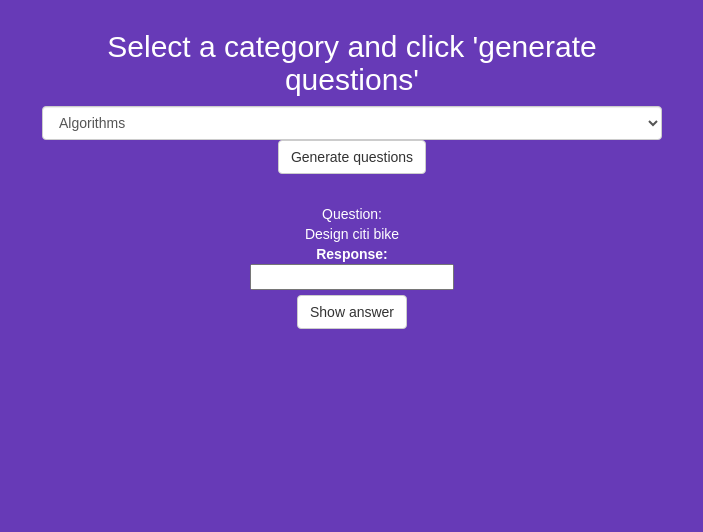
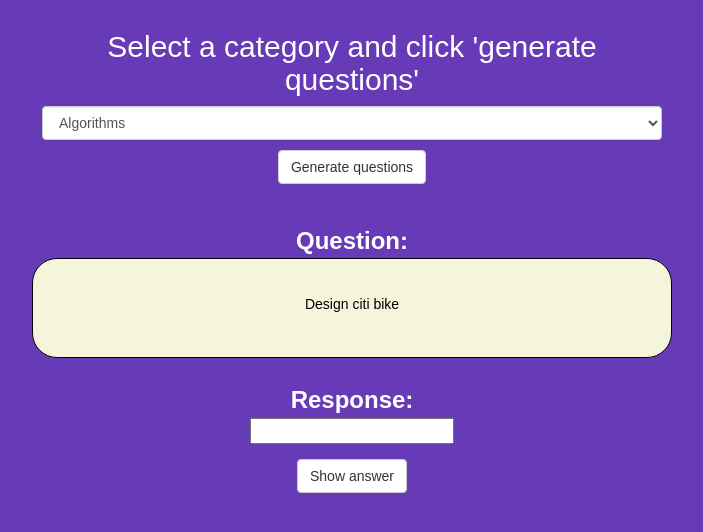
Before and after one commit to CS4-QuizApp/QuizApp, a React (Create React App) app in the folder App/App/: page /#/ in a window 1280 px wide. Shown: the top 532 px of the page, without its empty margins (288-991 px from the left). Built offline with nearby package versions, Linux system fonts and the light colour scheme.

Commit message:
upgraded styles 2

```diff
--- a/App/App/src/App.css
+++ b/App/App/src/App.css
@@ -2,8 +2,40 @@
   margin: auto;
     width: 50%;
     padding: 10px;
+    color:white;
+    margin-bottom: 10px;
 }
 
+/* .login {
+  margin-top: 50px;
+  margin: auto;
+} */
+
+.textWhite{
+  color:white;
+  font-size: 24px;
+  font-weight: bold;
+}
+
+.questionBox {
+  border: 1px solid black;
+  border-radius: 25px;
+  color: black;
+  background-color: beige;
+  width: 50%;
+  height: 100px;
+  margin: auto;
+  padding: 35px;
+  margin-bottom: 25px;
+}
+
+.questionBox form label{
+  color:black;
+}
+
+.button{
+  margin-top:10px;
+}
 
 
 /* ---------------------------------------------------------------------------------- */
--- a/App/App/src/components/Display.jsx
+++ b/App/App/src/components/Display.jsx
@@ -38,9 +38,9 @@ class Display extends Component {
     }
     return (
       <div>
-        Question:
+        <div className='textWhite'> Question: </div>
         <Prompt questions={questions} currentIndex={currentIndex}/>
-        <Button onClick={this.showClick}> Show answer </Button>
+        <Button className="button" onClick={this.showClick}> Show answer </Button>
         {answerArea}
       </div>
     )
--- a/App/App/src/components/LoginPage.jsx
+++ b/App/App/src/components/LoginPage.jsx
@@ -1,17 +1,18 @@
 import React, { Component } from 'react';
+import { Button } from 'react-bootstrap';
 
 class LoginPage extends Component {
   render() {
     return (
-      <div>
-        <h1> LOGIN PAGE! </h1>
+      <div className="login">
+        <h1 className="textWhite"> LOGIN PAGE! </h1>
         <form>
-          Username:
+          <div className="textWhite">Username:</div>
           <input type="text" name="username" value="" />
-          Password:
+          <div className="textWhite">Password:</div>
           <input type="text" name="password" value="" />
         </form>
-        <button> Login </button>
+        <Button className="button"> Login </Button>
       </div>
     );
   }
--- a/App/App/src/components/Prompt.jsx
+++ b/App/App/src/components/Prompt.jsx
@@ -19,9 +19,9 @@ class Prompt extends Component {
     let currentQuestion = questions[currentIndex];
     return (
       <div>
-        <div> {currentQuestion.question} </div>
+        <div className='questionBox'> {currentQuestion.question} </div>
         <form>
-          <label> <div> Response: </div>
+          <label> <div className='textWhite'> Response: </div>
             <input type="text" value={response} onChange={this.handleChange}/>
           </label>
         </form>
--- a/App/App/src/components/Selector.jsx
+++ b/App/App/src/components/Selector.jsx
@@ -18,7 +18,7 @@ class Selector extends Component {
             <option value="System design"> System design </option>
           </select>  */}
         </div>
-        <Button onClick={getQuestions}> Generate questions </Button>
+        <Button className="button" onClick={getQuestions}> Generate questions </Button>
       </div>
     )
   }
--- a/App/App/src/index.css
+++ b/App/App/src/index.css
@@ -3,5 +3,5 @@ body {
   padding: 0;
   font-family: sans-serif;
   background-color: #673AB7;
-  color: white;
+  color: black;
 }
```
